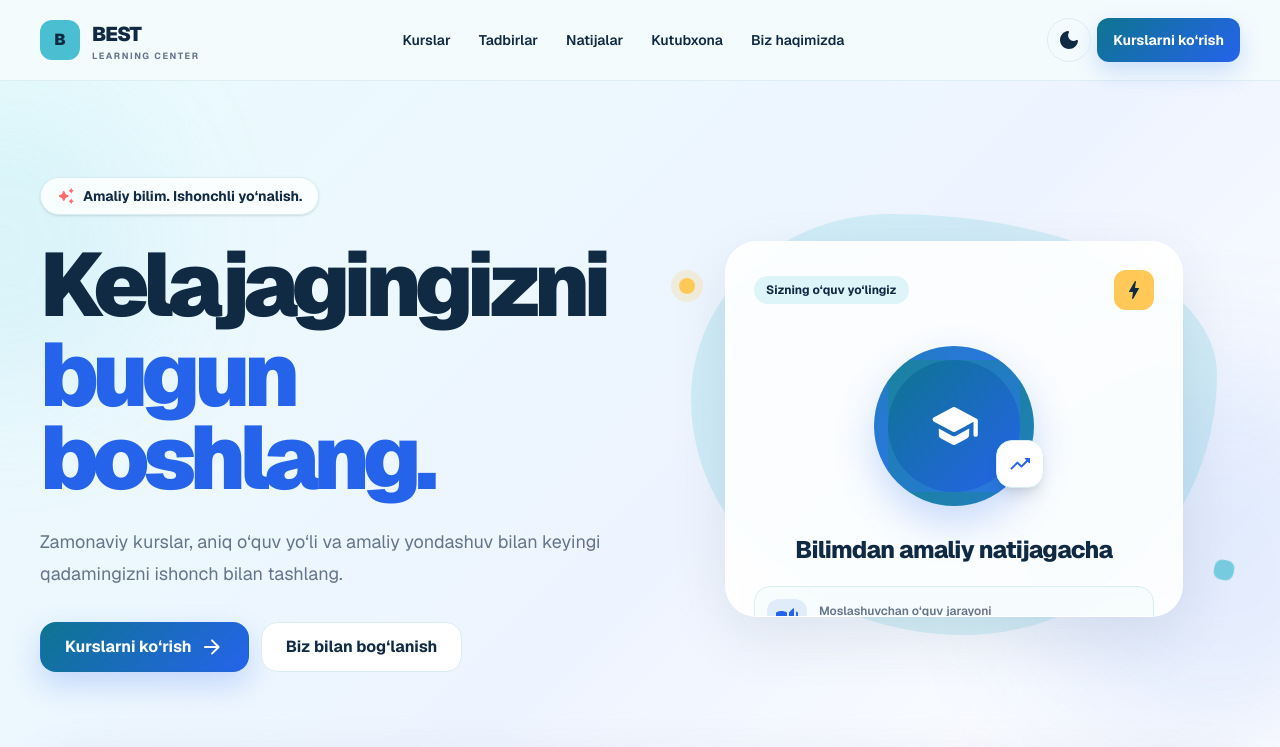
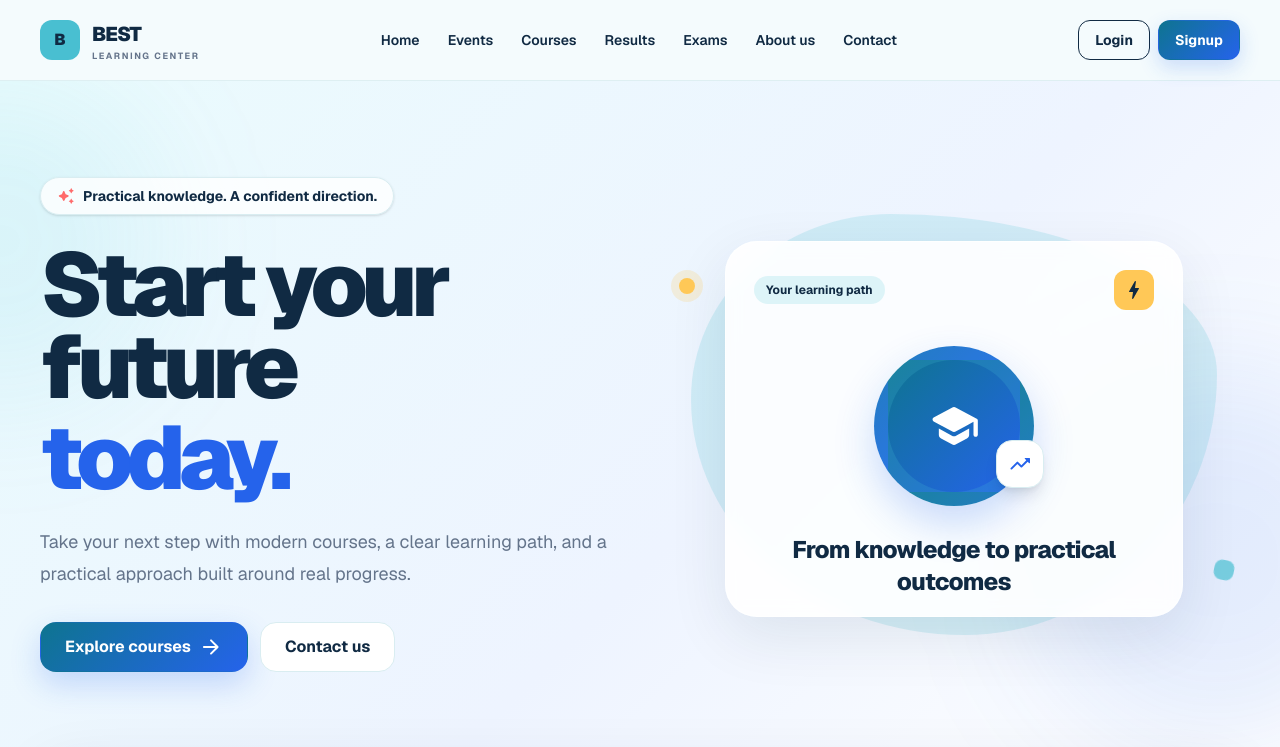
Before and after one commit to waheddevs/best-react, a Next.js app: page /website in a window 1280 px wide. Shown: the top 747 px of the page. Built offline with nearby package versions, Linux system fonts and the light colour scheme; what @mui/material-nextjs would draw is missing.

Commit message:
feat: refine default locale and header navigation

```diff
--- a/public/css/navbar.css
+++ b/public/css/navbar.css
@@ -19,7 +19,7 @@
 }
 
 .navbar__5 {
-  @apply leading-none;
+  @apply hidden leading-none sm:block;
 }
 
 .navbar__6 {
@@ -31,7 +31,7 @@
 }
 
 .navbar__8 {
-  @apply hidden items-center gap-1 lg:flex;
+  @apply hidden items-center gap-1 xl:flex;
 }
 
 .navbar__9 {
@@ -42,12 +42,25 @@
   @apply flex items-center gap-1.5;
 }
 
-.navbar__12 {
-  @apply hidden min-h-11 items-center rounded-xl bg-(image:--gradient-cta) px-4 text-sm font-bold text-white shadow-[0_10px_24px_rgb(37_99_235_/_20%)] transition-transform hover:-translate-y-0.5 xl:inline-flex;
+.navbar__auth-actions {
+  @apply flex items-center gap-2;
+}
+
+.navbar__login,
+.navbar__signup {
+  @apply inline-flex min-h-10 items-center justify-center rounded-xl px-3 text-xs font-bold transition-all duration-200 focus-visible:outline-2 focus-visible:outline-offset-2 focus-visible:outline-[var(--best-blue)] sm:px-4 sm:text-sm;
+}
+
+.navbar__login {
+  @apply border border-[var(--best-navy)] bg-transparent text-[var(--best-navy)] hover:bg-[var(--best-navy)] hover:text-white;
+}
+
+.navbar__signup {
+  @apply border border-transparent bg-(image:--gradient-cta) text-white shadow-[0_8px_20px_rgb(37_99_235_/_20%)] hover:-translate-y-0.5 hover:brightness-105;
 }
 
 .mobile-navigation {
-  @apply lg:hidden;
+  @apply xl:hidden;
 }
 
 .mobile-navigation__2 {
--- a/src/app/layout.tsx
+++ b/src/app/layout.tsx
@@ -30,7 +30,7 @@ type RootLayoutProps = {
 
 export default function RootLayout({ children }: RootLayoutProps) {
   return (
-    <html lang="uz" className={geist.variable} suppressHydrationWarning>
+    <html lang="en" className={geist.variable} suppressHydrationWarning>
       <body>
         <InitColorSchemeScript defaultMode="light" modeStorageKey="best-lc-theme" />
         <AppRouterCacheProvider options={{ enableCssLayer: true }}>
--- a/src/components/layout/site-header.tsx
+++ b/src/components/layout/site-header.tsx
@@ -2,8 +2,7 @@ import Link from "next/link";
 
 import { Container } from "@/components/ui/container";
 import { MobileNavigation } from "@/components/navigation/mobile-navigation";
-import { ThemeToggle } from "@/components/navigation/theme-toggle";
-import { navigationItems } from "@/config/navigation";
+import { navbarNavigationItems } from "@/config/navigation";
 import type { Dictionary } from "@/dictionaries/types";
 
 type SiteHeaderProps = {
@@ -11,10 +10,6 @@ type SiteHeaderProps = {
 };
 
 export function SiteHeader({ labels }: SiteHeaderProps) {
-  const primaryItems = navigationItems.filter((item) =>
-    ["courses", "events", "results", "library", "about"].includes(item.key),
-  );
-
   return (
     <header className="navbar">
       <Container className="navbar__2">
@@ -27,7 +22,7 @@ export function SiteHeader({ labels }: SiteHeaderProps) {
         </Link>
 
         <nav aria-label={labels.menu} className="navbar__8">
-          {primaryItems.map((item) => (
+          {navbarNavigationItems.map((item) => (
             <Link key={item.key} href={item.href} className="navbar__9">
               {labels[item.key]}
             </Link>
@@ -35,10 +30,14 @@ export function SiteHeader({ labels }: SiteHeaderProps) {
         </nav>
 
         <div className="navbar__10">
-          <ThemeToggle lightLabel={labels.themeLight} darkLabel={labels.themeDark} />
-          <Link href="/website/courses" className="navbar__12">
-            {labels.coursesCta}
-          </Link>
+          <div className="navbar__auth-actions">
+            <button type="button" className="navbar__login">
+              {labels.login}
+            </button>
+            <button type="button" className="navbar__signup">
+              {labels.signup}
+            </button>
+          </div>
           <MobileNavigation labels={labels} />
         </div>
       </Container>
--- a/src/components/navigation/mobile-navigation.tsx
+++ b/src/components/navigation/mobile-navigation.tsx
@@ -7,7 +7,7 @@ import IconButton from "@mui/material/IconButton";
 import Tooltip from "@mui/material/Tooltip";
 import Link from "next/link";
 
-import { navigationItems } from "@/config/navigation";
+import { navbarNavigationItems } from "@/config/navigation";
 import type { Dictionary } from "@/dictionaries/types";
 import { useMobileNavigation } from "@/hooks/useMobileNavigation";
 
@@ -51,7 +51,7 @@ export function MobileNavigation({ labels }: MobileNavigationProps) {
           </IconButton>
         </div>
         <nav aria-label={labels.menu} className="mobile-navigation__4">
-          {navigationItems.map((item) => {
+          {navbarNavigationItems.map((item) => {
             const href = item.href;
             const isActive = pathname === href;
             return (
--- a/src/config/locales.ts
+++ b/src/config/locales.ts
@@ -1,3 +1,3 @@
 export type Locale = "uz" | "ru" | "en";
 
-export const defaultLocale: Locale = "uz";
+export const defaultLocale: Locale = "en";
--- a/src/config/navigation.ts
+++ b/src/config/navigation.ts
@@ -1,13 +1,17 @@
 export const navigationItems = [
   { key: "home", href: "/website" },
+  { key: "events", href: "/website/events" },
   { key: "courses", href: "/website/courses" },
-  { key: "events", href: "/website/events" },
   { key: "results", href: "/website/results" },
-  { key: "library", href: "/website/library" },
   { key: "exams", href: "/website/exams" },
   { key: "about", href: "/website/about" },
+  { key: "contact", href: "/website/contact" },
+  { key: "library", href: "/website/library" },
   { key: "faq", href: "/website/faq" },
-  { key: "contact", href: "/website/contact" },
 ] as const;
 
+export const navbarNavigationItems = navigationItems.filter(
+  (item) => item.key !== "library" && item.key !== "faq",
+);
+
 export type NavigationKey = (typeof navigationItems)[number]["key"];
--- a/src/dictionaries/en.ts
+++ b/src/dictionaries/en.ts
@@ -17,6 +17,8 @@ export const enDictionary = {
     themeLight: "Switch to light mode",
     themeDark: "Switch to dark mode",
     coursesCta: "Explore courses",
+    login: "Login",
+    signup: "Signup",
   },
   home: {
     eyebrow: "Practical knowledge. A confident direction.",
--- a/src/dictionaries/ru.ts
+++ b/src/dictionaries/ru.ts
@@ -17,6 +17,8 @@ export const ruDictionary = {
     themeLight: "Включить светлую тему",
     themeDark: "Включить тёмную тему",
     coursesCta: "Посмотреть курсы",
+    login: "Войти",
+    signup: "Регистрация",
   },
   home: {
     eyebrow: "Практические знания. Уверенный путь.",
--- a/src/dictionaries/types.ts
+++ b/src/dictionaries/types.ts
@@ -8,6 +8,8 @@ export type Dictionary = {
     themeLight: string;
     themeDark: string;
     coursesCta: string;
+    login: string;
+    signup: string;
   };
   home: {
     eyebrow: string;
--- a/src/dictionaries/uz.ts
+++ b/src/dictionaries/uz.ts
@@ -17,6 +17,8 @@ export const uzDictionary = {
     themeLight: "Yorug‘ rejimga o‘tish",
     themeDark: "Tungi rejimga o‘tish",
     coursesCta: "Kurslarni ko‘rish",
+    login: "Kirish",
+    signup: "Ro‘yxatdan o‘tish",
   },
   home: {
     eyebrow: "Amaliy bilim. Ishonchli yo‘nalish.",
```
